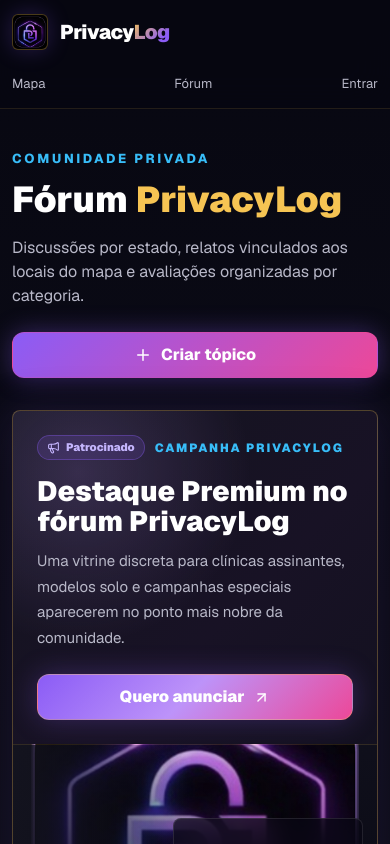
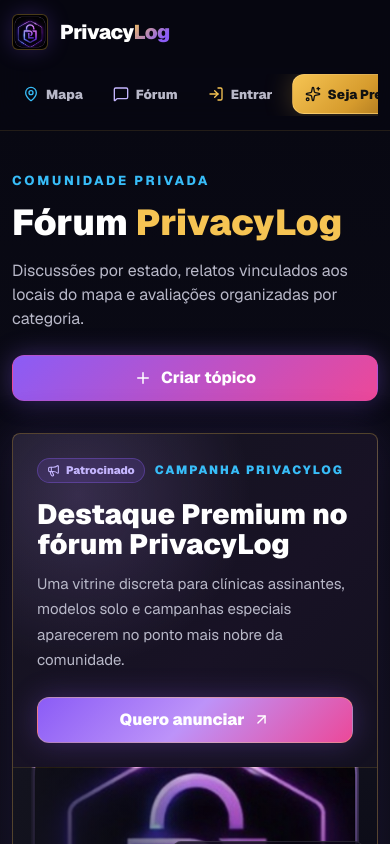
Before and after one commit to engeduardoguerreiro/privacylog, a Next.js app: page /forum in a window 390 px wide. Shown: the top 844 px of the page. Built offline with nearby package versions, Linux system fonts and the light colour scheme; no server answers; the database is empty.

Commit message:
Add icon navigation and premium CTA

```diff
--- a/app/clinica/[id]/page.tsx
+++ b/app/clinica/[id]/page.tsx
@@ -11,6 +11,7 @@ import {
   Car,
   DollarSign,
   Globe,
+  LogIn,
   MapPin,
   MessageCircle,
   MessageSquare,
@@ -162,9 +163,25 @@ export default function ClinicaPage() {
           <BrandLogo markSize={38} textClassName="text-[25px]" />
 
           <nav className="premium-nav" aria-label="Navegação do local">
-            <Link href="/">Início</Link>
-            <Link href="/forum">Fórum</Link>
-            <Link href="/forum/novo">Sugerir</Link>
+            <Link href="/" className="premium-nav-link nav-link-map">
+              <MapPin size={16} />
+              Mapa
+            </Link>
+            <Link href="/forum" className="premium-nav-link nav-link-forum">
+              <MessageSquare size={16} />
+              Fórum
+            </Link>
+            <Link href="/login" className="premium-nav-link nav-link-login">
+              <LogIn size={16} />
+              Entrar
+            </Link>
+            <a
+              href="mailto:contato@privacylog.com.br?subject=Quero%20ser%20Premium%20no%20PrivacyLog"
+              className="premium-nav-cta"
+            >
+              <Sparkles size={16} />
+              Seja Premium
+            </a>
           </nav>
         </div>
       </header>
--- a/app/forum/ForumTopbar.tsx
+++ b/app/forum/ForumTopbar.tsx
@@ -1,5 +1,13 @@
 import Link from "next/link";
-import { LogOut } from "lucide-react";
+import {
+  LayoutDashboard,
+  LogIn,
+  LogOut,
+  MapPin,
+  MessageSquare,
+  Sparkles,
+  UserCircle,
+} from "lucide-react";
 import BrandLogo from "@/components/BrandLogo";
 import { isAdminUser } from "@/lib/auth/admin";
 import { getCurrentUser } from "@/lib/supabase/server";
@@ -15,26 +23,51 @@ export default async function ForumTopbar() {
         <BrandLogo className="text-xl" markSize={36} />
 
         <nav className="premium-nav" aria-label="Navegação do fórum">
-          <Link href="/">Mapa</Link>
-          <Link href="/forum">Fórum</Link>
+          <Link href="/" className="premium-nav-link nav-link-map">
+            <MapPin size={16} />
+            Mapa
+          </Link>
+          <Link href="/forum" className="premium-nav-link nav-link-forum">
+            <MessageSquare size={16} />
+            Fórum
+          </Link>
 
           {user ? (
             <>
-              {isAdmin ? <Link href="/admin">Admin</Link> : null}
-              <Link href="/account">Conta</Link>
+              {isAdmin ? (
+                <Link href="/admin" className="premium-nav-link">
+                  <LayoutDashboard size={16} />
+                  Admin
+                </Link>
+              ) : null}
+              <Link href="/account" className="premium-nav-link">
+                <UserCircle size={16} />
+                Conta
+              </Link>
               <form action={signOut}>
                 <button
                   type="submit"
-                  className="inline-flex items-center gap-1 border-0 bg-transparent"
+                  className="premium-nav-link border-0 bg-transparent"
                 >
-                  <LogOut size={15} />
+                  <LogOut size={16} />
                   Sair
                 </button>
               </form>
             </>
           ) : (
-            <Link href="/login">Entrar</Link>
+            <Link href="/login" className="premium-nav-link nav-link-login">
+              <LogIn size={16} />
+              Entrar
+            </Link>
           )}
+
+          <a
+            href="mailto:contato@privacylog.com.br?subject=Quero%20ser%20Premium%20no%20PrivacyLog"
+            className="premium-nav-cta"
+          >
+            <Sparkles size={16} />
+            Seja Premium
+          </a>
         </nav>
       </div>
     </header>
--- a/app/globals.css
+++ b/app/globals.css
@@ -107,22 +107,89 @@ textarea {
 .premium-nav {
   display: flex;
   align-items: center;
-  gap: 26px;
+  justify-content: flex-end;
+  gap: 8px;
   color: var(--text-secondary);
   font-size: 14px;
 }
 
 .premium-nav a,
 .premium-nav button {
+  min-height: 38px;
+  display: inline-flex;
+  align-items: center;
+  justify-content: center;
+  gap: 7px;
+  border: 1px solid transparent;
+  border-radius: 12px;
   color: var(--text-secondary);
+  padding: 0 10px;
+  font-weight: 850;
+  line-height: 1;
   text-decoration: none;
-  transition: color 160ms ease, text-shadow 160ms ease;
+  white-space: nowrap;
+  transition:
+    color 160ms ease,
+    text-shadow 160ms ease,
+    background 160ms ease,
+    border-color 160ms ease,
+    box-shadow 160ms ease,
+    transform 160ms ease;
+}
+
+.premium-nav form {
+  display: flex;
+  margin: 0;
+}
+
+.premium-nav svg {
+  flex: 0 0 auto;
+  transition: color 160ms ease, filter 160ms ease;
 }
 
 .premium-nav a:hover,
 .premium-nav button:hover {
   color: var(--accent-gold);
+  border-color: rgba(246, 196, 83, 0.22);
+  background: rgba(246, 196, 83, 0.07);
   text-shadow: 0 0 18px rgba(246, 196, 83, 0.25);
+  transform: translateY(-1px);
+}
+
+.premium-nav-link.nav-link-map svg {
+  color: var(--accent-blue);
+}
+
+.premium-nav-link.nav-link-forum svg {
+  color: #c4b5fd;
+}
+
+.premium-nav-link.nav-link-login svg {
+  color: var(--accent-gold);
+}
+
+.premium-nav-link:hover svg {
+  filter: drop-shadow(0 0 10px currentColor);
+}
+
+.premium-nav-cta {
+  border-color: rgba(255, 220, 140, 0.45) !important;
+  background: var(--gold-gradient);
+  color: #111 !important;
+  padding: 0 14px !important;
+  box-shadow: 0 0 28px rgba(246, 196, 83, 0.26);
+}
+
+.premium-nav-cta svg {
+  color: #111;
+}
+
+.premium-nav-cta:hover {
+  color: #111 !important;
+  border-color: rgba(255, 235, 170, 0.66) !important;
+  background: var(--gold-gradient) !important;
+  box-shadow: 0 0 36px rgba(246, 196, 83, 0.38);
+  text-shadow: none !important;
 }
 
 .premium-hero {
@@ -1440,9 +1507,27 @@ textarea {
 
   .premium-nav {
     width: 100%;
-    justify-content: space-between;
-    gap: 12px;
+    justify-content: flex-start;
+    gap: 8px;
+    overflow-x: auto;
+    padding-bottom: 2px;
     font-size: 13px;
+    scrollbar-width: none;
+  }
+
+  .premium-nav::-webkit-scrollbar {
+    display: none;
+  }
+
+  .premium-nav a,
+  .premium-nav button {
+    min-height: 40px;
+    flex: 0 0 auto;
+    padding: 0 10px;
+  }
+
+  .premium-nav-cta {
+    padding: 0 12px !important;
   }
 
   .premium-hero h1 {
--- a/app/page.tsx
+++ b/app/page.tsx
@@ -4,7 +4,14 @@ import dynamic from "next/dynamic";
 import Link from "next/link";
 import { FormEvent, useEffect, useState } from "react";
 import { useRouter } from "next/navigation";
-import { MapPin, Search, ShieldCheck, Sparkles } from "lucide-react";
+import {
+  LogIn,
+  MapPin,
+  MessageSquare,
+  Search,
+  ShieldCheck,
+  Sparkles,
+} from "lucide-react";
 import AgeGate from "@/components/AgeGate";
 import BrandLogo from "@/components/BrandLogo";
 import PremiumBannerCarousel from "@/components/PremiumBannerCarousel";
@@ -117,10 +124,25 @@ export default function Home() {
           <BrandLogo markSize={42} textClassName="text-[28px]" />
 
           <nav className="premium-nav" aria-label="Navegação principal">
-            <Link href="/">Início</Link>
-            <Link href="#mapa">Mapa</Link>
-            <Link href="/forum">Fórum</Link>
-            <Link href="/account">Conta</Link>
+            <Link href="#mapa" className="premium-nav-link nav-link-map">
+              <MapPin size={16} />
+              Mapa
+            </Link>
+            <Link href="/forum" className="premium-nav-link nav-link-forum">
+              <MessageSquare size={16} />
+              Fórum
+            </Link>
+            <Link href="/login" className="premium-nav-link nav-link-login">
+              <LogIn size={16} />
+              Entrar
+            </Link>
+            <a
+              href="mailto:contato@privacylog.com.br?subject=Quero%20ser%20Premium%20no%20PrivacyLog"
+              className="premium-nav-cta"
+            >
+              <Sparkles size={16} />
+              Seja Premium
+            </a>
           </nav>
         </div>
       </header>
```
